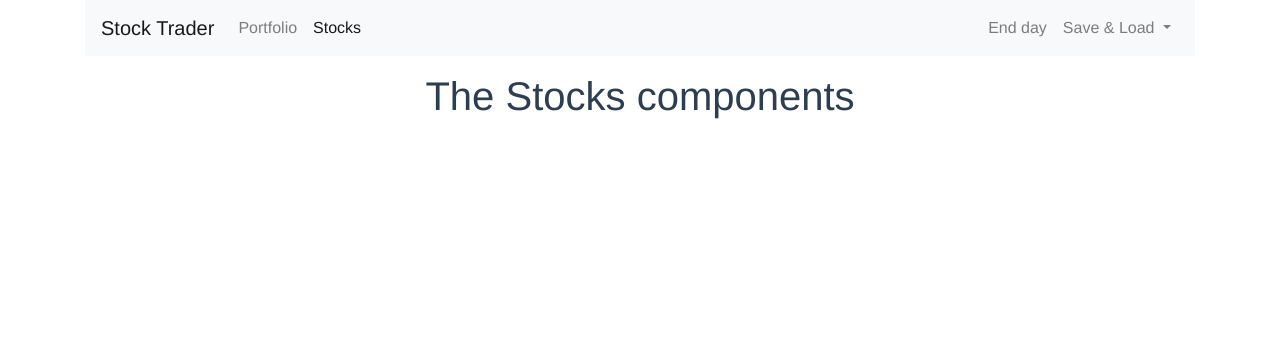
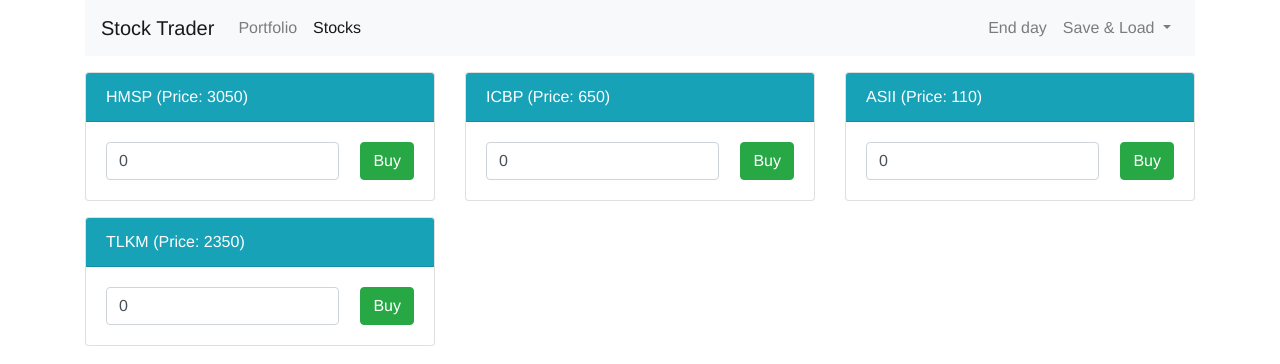
Before and after one commit to alansarluv/vuecomponents, a Vue app: page /stocks in a window 1280 px wide. Shown: the top 364 px of the page. Built offline with nearby package versions, Linux system fonts and the light colour scheme.

Commit message:
create stock html & array

```diff
--- a/src/components/stocks/Stock.vue
+++ b/src/components/stocks/Stock.vue
@@ -1,3 +1,43 @@
 <template>
-  <h1>The Stocks - stocks components</h1>
+  <div class="col-sm-6 col-md-4 mb-3">
+    <div class="card">
+      <div class="card-header text-left bg-info text-white">
+        <p class="mb-0">
+          {{ stock.name }}
+          <span>(Price: {{ stock.price }})</span>
+        </p>
+      </div>
+      <div class="card-body">
+        <div class="float-left">
+          <input type="number"
+                  class="form-control"
+                  placeholder="Quantity"
+                  v-model="quantity">
+        </div>
+        <div class="float-right">
+          <button class="btn btn-success" @click="buyStock">Buy</button>
+        </div>
+      </div>
+    </div>
+  </div>
 </template>
+<script>
+export default {
+  data() {
+    return {
+      quantity: 0
+    }
+  },
+  props: ['stock'],
+  methods: {
+    buyStock() {
+      const order = {
+        stockId: this.stock.id,
+        stockPrice: this.stock.price,
+        quantity: this.quantity
+      }
+      this.quantity = 0
+    }
+  }
+}
+</script>
--- a/src/components/stocks/Stocks.vue
+++ b/src/components/stocks/Stocks.vue
@@ -1,3 +1,23 @@
 <template>
-  <h1>The Stocks components</h1>
+  <div class="row">
+    <app-stock v-for="(stock, idx) in stocks" :key="idx" :stock='stock'></app-stock>
+  </div>
 </template>
+<script>
+import Stock from './Stock'
+export default {
+  data() {
+    return {
+      stocks: [
+        { id: 1, name: 'HMSP', price: 3050 },
+        { id: 2, name: 'ICBP', price: 650 },
+        { id: 3, name: 'ASII', price: 110 },
+        { id: 4, name: 'TLKM', price: 2350 },
+      ]
+    }
+  },
+  components: {
+    appStock: Stock
+  }
+}
+</script>
```
